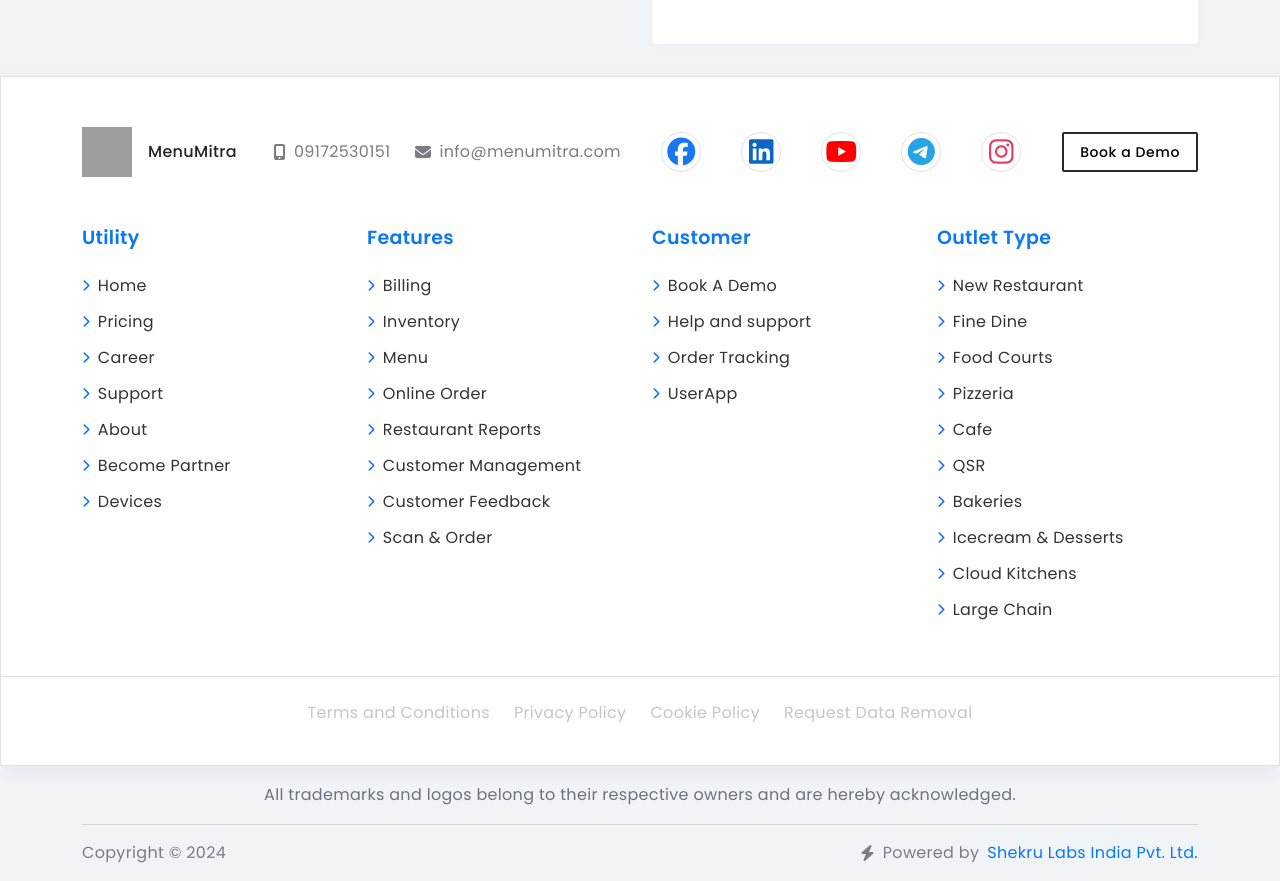
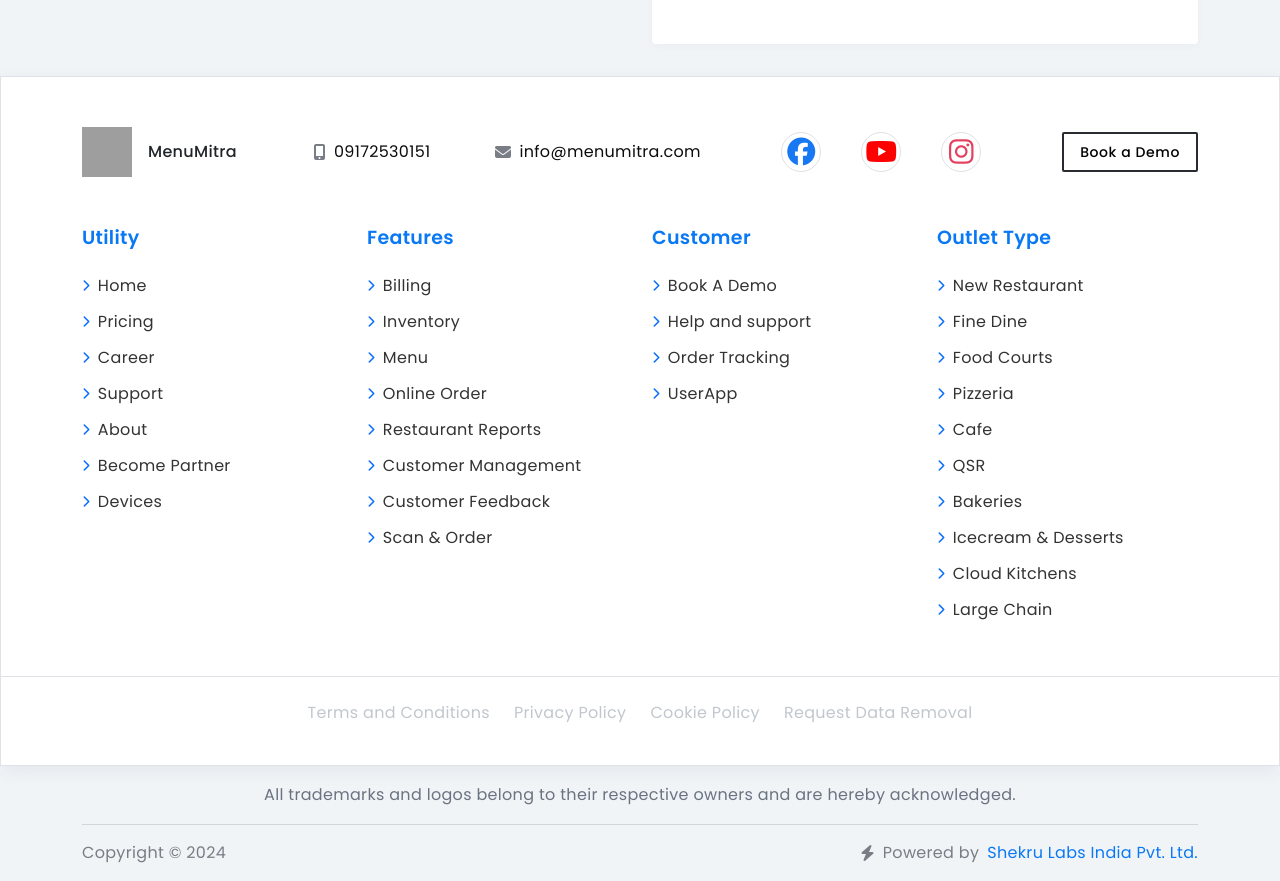
Before and after one commit to Shekru-Labs-India/menumitra_website, a React (Create React App) app: page / in a window 1280 px wide. Shown: the part 6800-7681 px from the top of the page. Built offline with nearby package versions, Linux system fonts and the light colour scheme; grey boxes are pictures that could not be loaded.

Commit message:
Update Footer component to make contact information clickable and remove unused social media links for improved user interaction and cleaner layout.

```diff
--- a/src/components/Footer.jsx
+++ b/src/components/Footer.jsx
@@ -30,12 +30,12 @@
 
                   <div className="d-flex align-items-center">
                     <i className="fas fa-mobile-alt me-2" />
-                    <span>09172530151</span>
+                    <span><a href="tel:09172530151">09172530151</a></span>
                   </div>
 
                   <div className="d-flex align-items-center">
                     <i className="fa fa-envelope me-2" />
-                    <span>info@menumitra.com</span>
+                    <span><a href="mailto:info@menumitra.com">info@menumitra.com</a></span>
                   </div>
 
                   {/* Social Icons */}
@@ -45,21 +45,13 @@
                         <i className="fa-brands fa-facebook fs-3 border rounded-circle p-2 mx-3" style={{ color: "#1877F2", borderColor: "#1877F2" }}></i>
                       </Link>
                     </li>
-                    <li>
-                      <Link to="https://www.linkedin.com/company/102429337/admin/dashboard/" target="_blank" rel="noreferrer">
-                        <i className="fa-brands fa-linkedin fs-3 border rounded-circle p-2 mx-3" style={{ color: "#0A66C2", borderColor: "#0A66C2" }}></i>
-                      </Link>
-                    </li>
+
                     <li>
                       <Link to="https://www.youtube.com/@menumitra" target="_blank" rel="noreferrer">
                         <i className="fa-brands fa-youtube fs-3 border rounded-circle p-2 mx-3" style={{ color: "#FF0000", borderColor: "#FF0000" }}></i>
                       </Link>
                     </li>
-                    <li>
-                      <Link to="https://t.me/MenuMitra" target="_blank" rel="noreferrer">
-                        <i className="fa-brands fa-telegram fs-3 border rounded-circle p-2 mx-3" style={{ color: "#26A5E4", borderColor: "#26A5E4" }}></i>
-                      </Link>
-                    </li>
+
                     <li>
                       <Link to="https://www.instagram.com/menumitra/" target="_blank" rel="noreferrer">
                         <i className="fa-brands fa-instagram fs-3 border rounded-circle p-2 mx-3" style={{ color: "#E4405F", borderColor: "#E4405F" }}></i>
```
